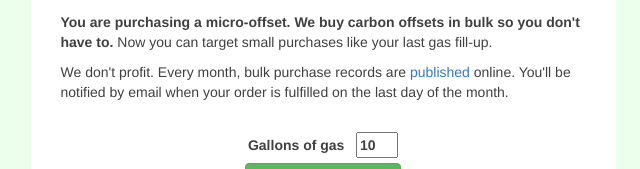
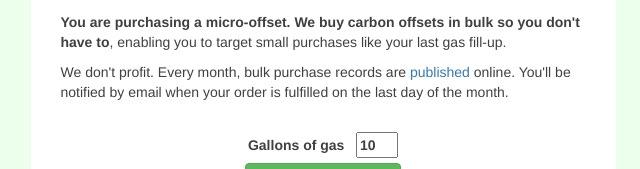
Before and after one commit to typpo/neutralgas, a plain HTML site: page order.html in a window 1280 px wide. Shown: the part 177-346 px from the top of the page, 317-957 px from the left. Drawn offline with nearby package versions, Linux system fonts and the light colour scheme; a script that the page names is missing.

Commit message:
order wording

```diff
--- a/order.html
+++ b/order.html
@@ -73,7 +73,7 @@ body {
       </div>
       <div>
         <p>
-        <strong>You are purchasing a micro-offset.  We buy carbon offsets in bulk so you don't have to.</strong>  Now you can target small purchases like your last gas fill-up.
+        <strong>You are purchasing a micro-offset.  We buy carbon offsets in bulk so you don't have to</strong>, enabling you to target small purchases like your last gas fill-up.
         </p>
         <p>
         We don't profit.  Every month, bulk purchase records are <a href="http://neutralgas.com/transparency">published</a> online.  You'll be notified by email when your order is fulfilled on the last day of the month.
```
